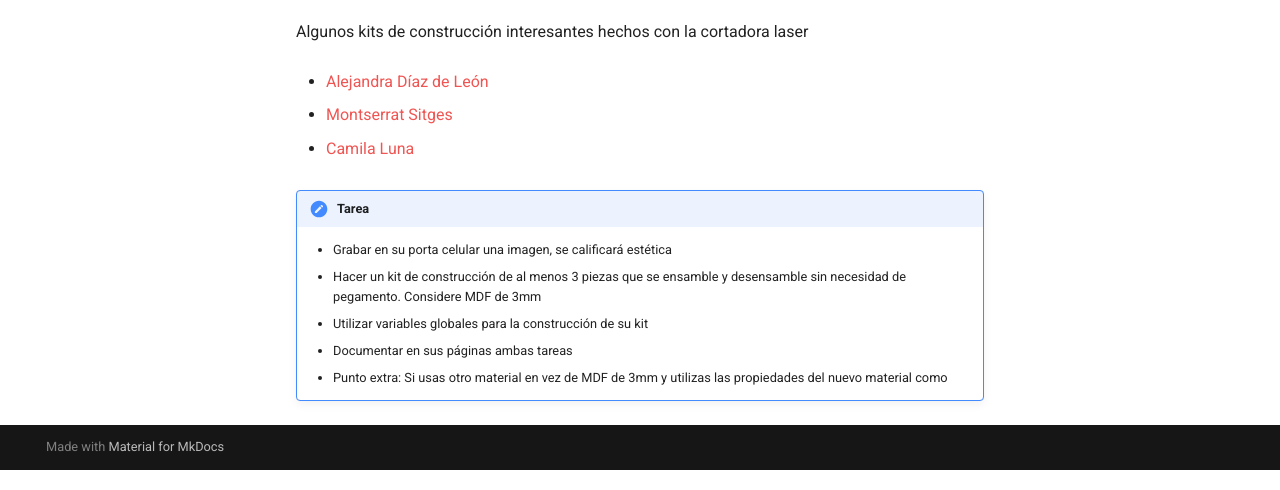
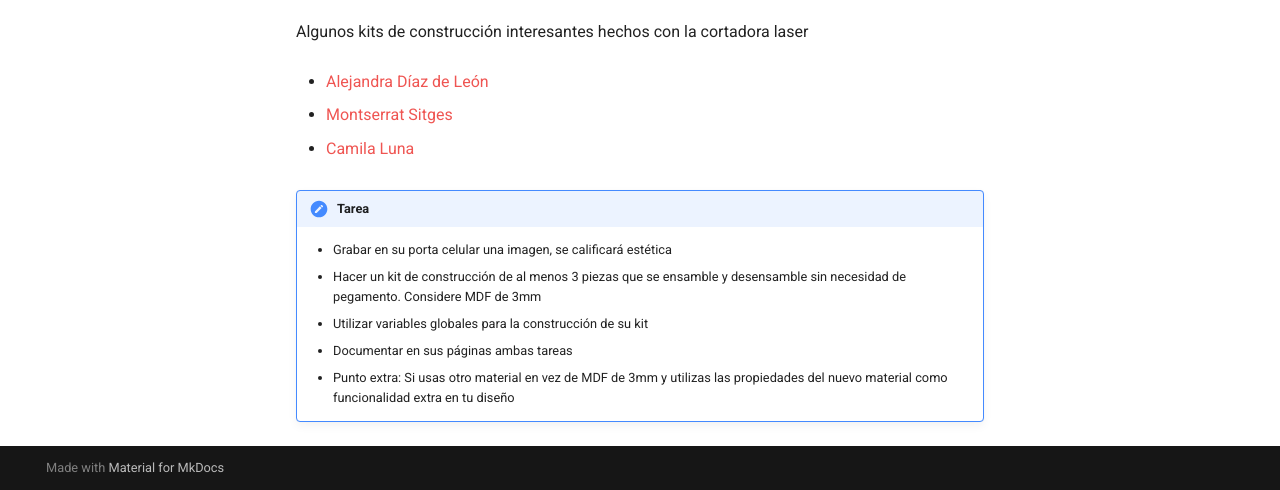
Before and after one commit to Aristarco/Proyectos1, an MkDocs documentation site: the page built from docs/semana4.md, in a window 1280 px wide and 900 px high, scrolled down 754 px, cut to the strip 410-900 px from the top of the window. Built offline with MkDocs 1.6.1 and Material for MkDocs 9.7.7, drawn with Linux system fonts in a browser that asks for light colours.

Commit message:
Update semana4.md

```diff
--- a/docs/semana4.md
+++ b/docs/semana4.md
@@ -32,4 +32,4 @@ Algunos kits de construcción interesantes hechos con la cortadora laser
     - Hacer un kit de construcción de al menos 3 piezas que se ensamble y desensamble sin necesidad de pegamento. Considere MDF de 3mm
     - Utilizar variables globales para la construcción de su kit
     - Documentar en sus páginas ambas tareas
-    - Punto extra: Si usas otro material en vez de MDF de 3mm y utilizas las propiedades del nuevo material como
+    - Punto extra: Si usas otro material en vez de MDF de 3mm y utilizas las propiedades del nuevo material como funcionalidad extra en tu diseño
```
